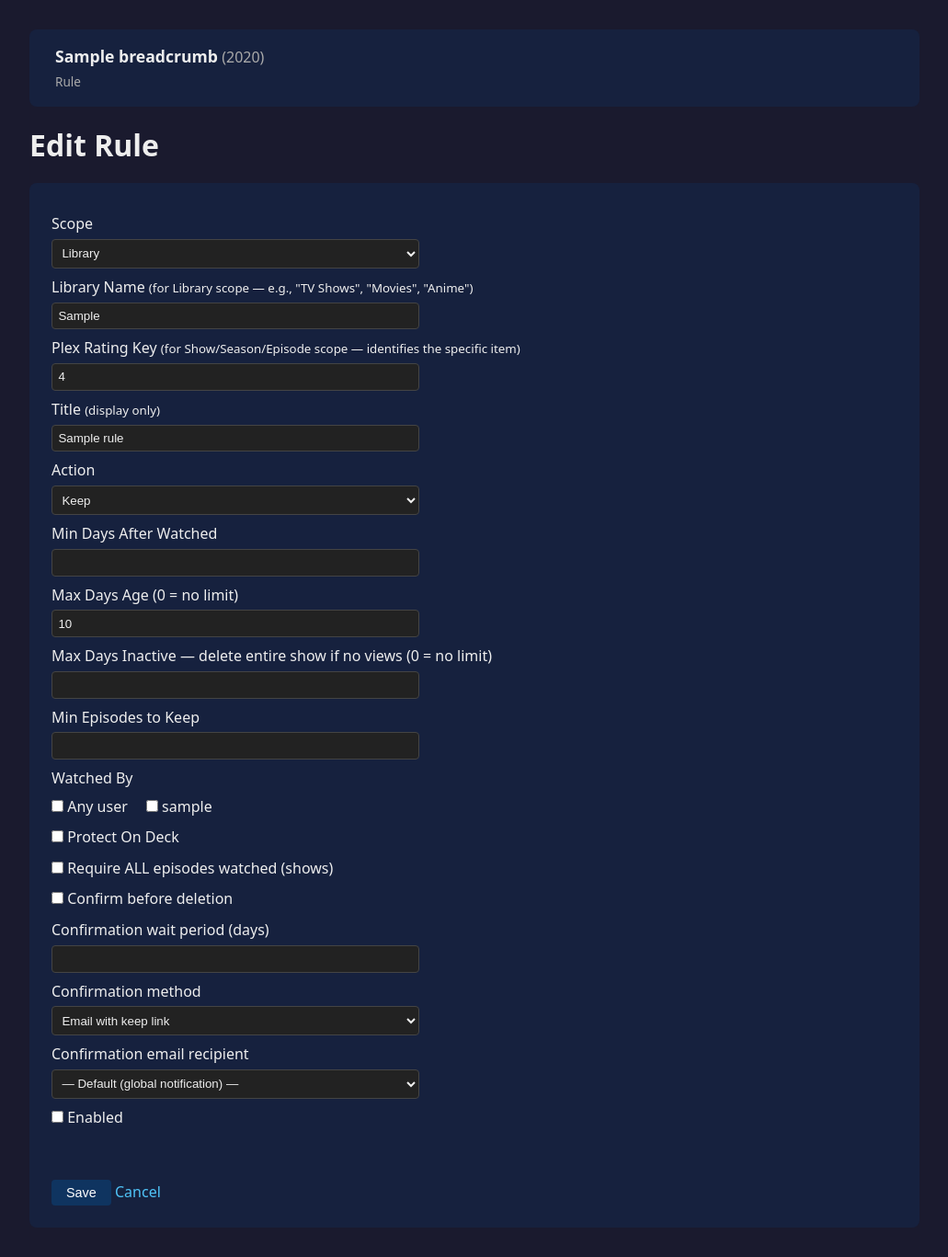
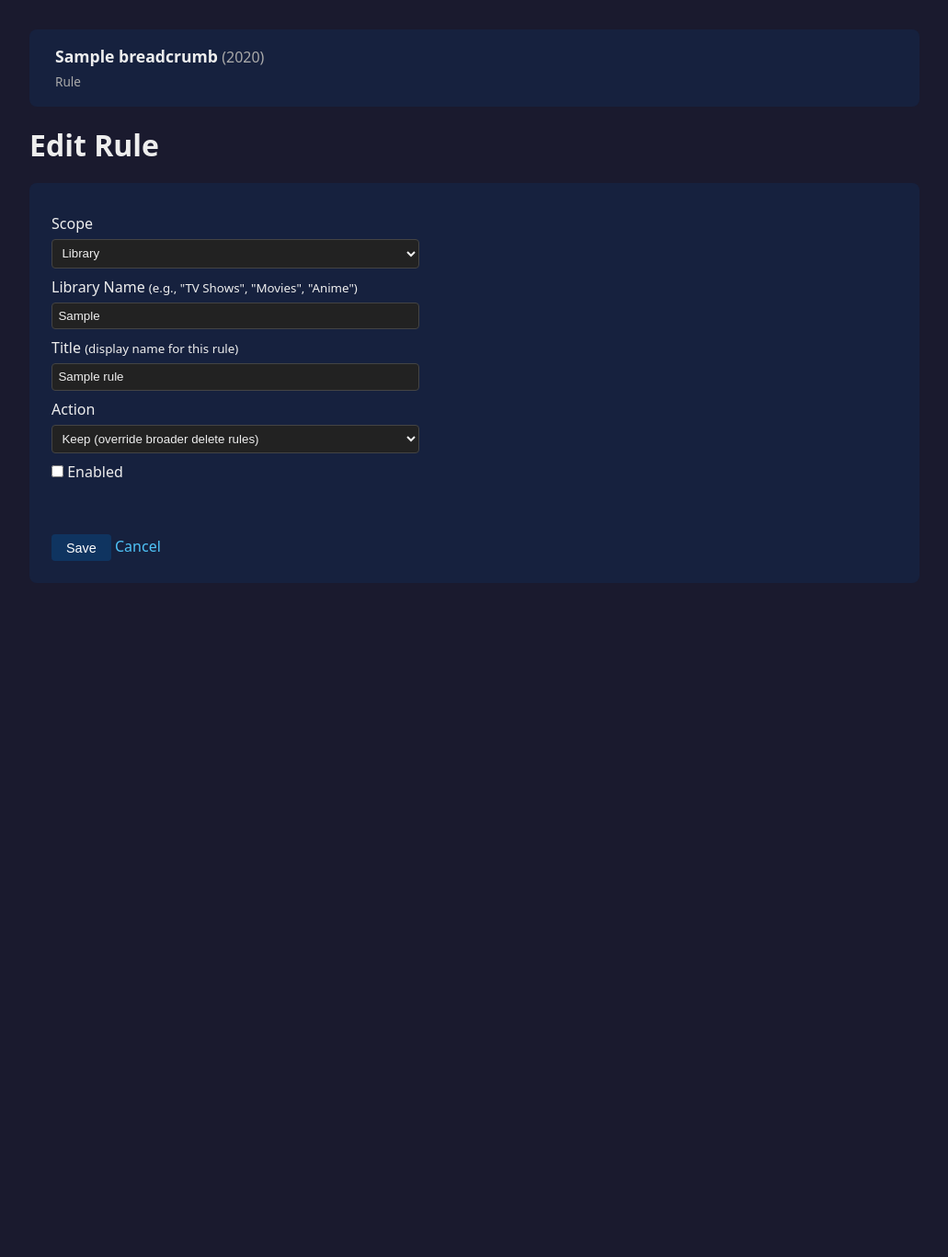
Before and after one commit to mwstowe/mediapurge, a Python web app: template mediacleaner/web/templates/rule_form.html in a window 1280 px wide. Shown: the whole page at 92% size, without its empty margins (124-1155 px from the left). After the commit the page ends 634 px from the top, so only its background shows below. Run offline with Jinja, Linux system fonts and the light colour scheme; the template is opened without the code that fills it: most values are stand-ins (such as "Sample title", 1, 10 or a date in 2020).

Commit message:
Rule form: hide irrelevant fields based on action/scope/confirm selection

```diff
--- a/mediacleaner/web/templates/rule_form.html
+++ b/mediacleaner/web/templates/rule_form.html
@@ -22,34 +22,39 @@
     <option value="episode" {{ "selected" if (rule and rule.scope == "episode") or (not rule and request.args.get("scope") == "episode") }}>Episode</option>
   </select>
 
-  <label for="plex_library">Library Name <small>(for Library scope — e.g., "TV Shows", "Movies", "Anime")</small></label>
+  <div id="f-library">
+    <label for="plex_library">Library Name <small>(e.g., "TV Shows", "Movies", "Anime")</small></label>
     <input name="plex_library" id="plex_library" value="{{ rule.plex_library or '' if rule else request.args.get('plex_library', '') }}">
+  </div>
 
-  <label for="plex_rating_key">Plex Rating Key <small>(for Show/Season/Episode scope — identifies the specific item)</small></label>
+  <div id="f-ratingkey">
+    <label for="plex_rating_key">Plex Rating Key <small>(identifies the specific item)</small></label>
     <input name="plex_rating_key" id="plex_rating_key" value="{{ rule.plex_rating_key or '' if rule else request.args.get('plex_rating_key', '') }}">
+  </div>
 
-  <label for="media_title">Title <small>(display only)</small></label>
+  <label for="media_title">Title <small>(display name for this rule)</small></label>
   <input name="media_title" id="media_title" value="{{ rule.media_title or '' if rule else request.args.get('media_title', '') }}">
 
   <label for="action">Action</label>
   <select name="action" id="action">
-    <option value="keep" {{ "selected" if rule and rule.action == "keep" }}>Keep</option>
+    <option value="keep" {{ "selected" if rule and rule.action == "keep" }}>Keep (override broader delete rules)</option>
     <option value="delete" {{ "selected" if rule and rule.action == "delete" }}>Delete</option>
   </select>
 
+  <div id="f-delete-opts">
     <label for="min_days_watched">Min Days After Watched</label>
     <input type="number" name="min_days_watched" id="min_days_watched" value="{{ rule.min_days_watched if rule else 7 }}">
 
-  <label for="max_days_age">Max Days Age (0 = no limit)</label>
+    <label for="max_days_age">Max Days Age <small>(0 = no limit)</small></label>
     <input type="number" name="max_days_age" id="max_days_age" value="{{ rule.max_days_age if rule else 0 }}">
 
-  <label for="max_days_inactive">Max Days Inactive — delete entire show if no views (0 = no limit)</label>
+    <label for="max_days_inactive">Max Days Inactive <small>(delete entire show if no views; 0 = no limit)</small></label>
     <input type="number" name="max_days_inactive" id="max_days_inactive" value="{{ rule.max_days_inactive if rule else 0 }}">
 
     <label for="min_episodes">Min Episodes to Keep</label>
     <input type="number" name="min_episodes" id="min_episodes" value="{{ rule.min_episodes if rule else 0 }}">
 
-  <label for="watched_by">Watched By</label>
+    <label>Watched By</label>
     <div style="margin:0.3rem 0 0.5rem;">
       <label style="display:inline;margin-right:1rem;">
         <input type="checkbox" name="watched_by" value="any"
@@ -65,8 +70,10 @@
 
     <label><input type="checkbox" name="protect_on_deck" {{ "checked" if not rule or rule.protect_on_deck }}> Protect On Deck</label>
     <label><input type="checkbox" name="all_watched" {{ "checked" if rule and rule.all_watched }}> Require ALL episodes watched (shows)</label>
-  <label><input type="checkbox" name="confirm_before_delete" {{ "checked" if not rule or rule.confirm_before_delete }}> Confirm before deletion</label>
 
+    <label><input type="checkbox" name="confirm_before_delete" id="confirm_before_delete" {{ "checked" if not rule or rule.confirm_before_delete }}> Confirm before deletion</label>
+
+    <div id="f-confirm-opts">
       <label for="confirm_days">Confirmation wait period (days)</label>
       <input type="number" name="confirm_days" id="confirm_days" value="{{ rule.confirm_days if rule else 7 }}">
 
@@ -86,6 +93,8 @@
         {% endif %}
         {% endfor %}
       </select>
+    </div>
+  </div>
 
   <label><input type="checkbox" name="enabled" {{ "checked" if not rule or rule.enabled }}> Enabled</label>
 
@@ -94,4 +103,21 @@
   <a href="{{ url_for('rules_list') }}">Cancel</a>
 </form>
 </div>
+
+<script>
+function updateVisibility() {
+  var action = document.getElementById('action').value;
+  var scope = document.getElementById('scope').value;
+  var confirm = document.getElementById('confirm_before_delete').checked;
+
+  document.getElementById('f-delete-opts').style.display = action === 'delete' ? '' : 'none';
+  document.getElementById('f-confirm-opts').style.display = (action === 'delete' && confirm) ? '' : 'none';
+  document.getElementById('f-library').style.display = scope === 'library' ? '' : 'none';
+  document.getElementById('f-ratingkey').style.display = scope !== 'library' ? '' : 'none';
+}
+document.getElementById('action').addEventListener('change', updateVisibility);
+document.getElementById('scope').addEventListener('change', updateVisibility);
+document.getElementById('confirm_before_delete').addEventListener('change', updateVisibility);
+updateVisibility();
+</script>
 {% endblock %}
```
Lines whose indentation alone changed are shown as unchanged.
